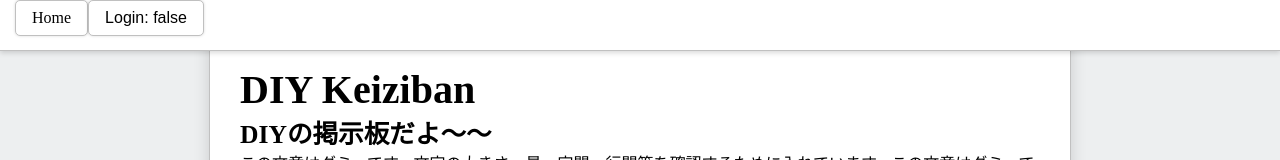
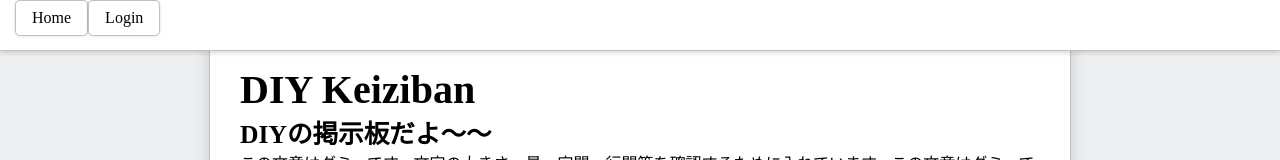
Before and after one commit to ajunajunajun/DIYkeiziban, a React (Create React App) app: page / in a window 1280 px wide. Shown: the top 160 px of the page. Built offline with nearby package versions, Linux system fonts and the light colour scheme.

Commit message:
create login link

```diff
--- a/src/components/projects/AppHeader/AppHeader.tsx
+++ b/src/components/projects/AppHeader/AppHeader.tsx
@@ -10,7 +10,7 @@ import { useRootContext } from '../../../store/context/RootContext'
  */
 export default function AppHeader() {
   const { isAuthenticated, setAuthenticate } = useRootContext()
-  const Toggle = () => {
+  const Logout = () => {
     setAuthenticate(!isAuthenticated)
   }
 
@@ -20,9 +20,13 @@ export default function AppHeader() {
         <Button as={Link} to="/">
           Home
         </Button>
-        <Button as="button" onClick={Toggle}>
-          Login: {String(isAuthenticated)}
-        </Button>
+        {isAuthenticated ? (
+          <Button onClick={Logout}>Logout</Button>
+        ) : (
+          <Button as={Link} to="/login">
+            Login
+          </Button>
+        )}
       </div>
     </header>
   )
```
